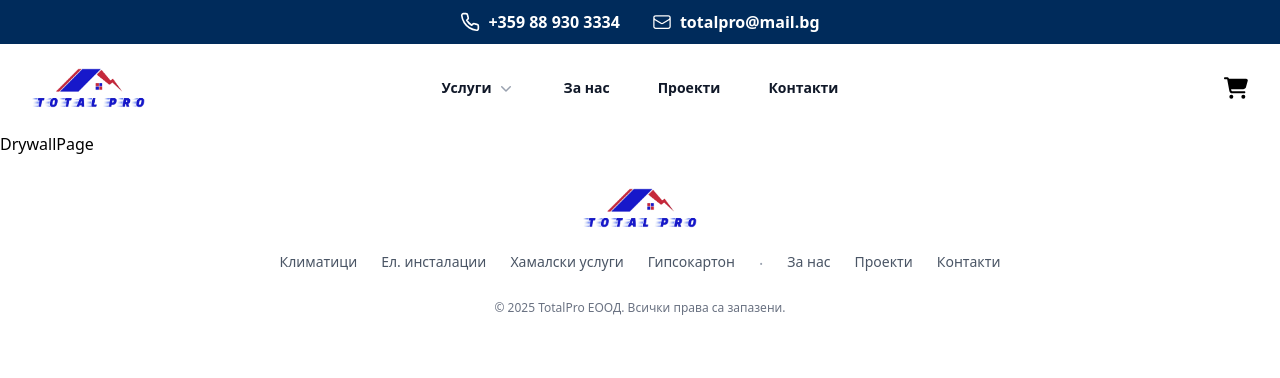
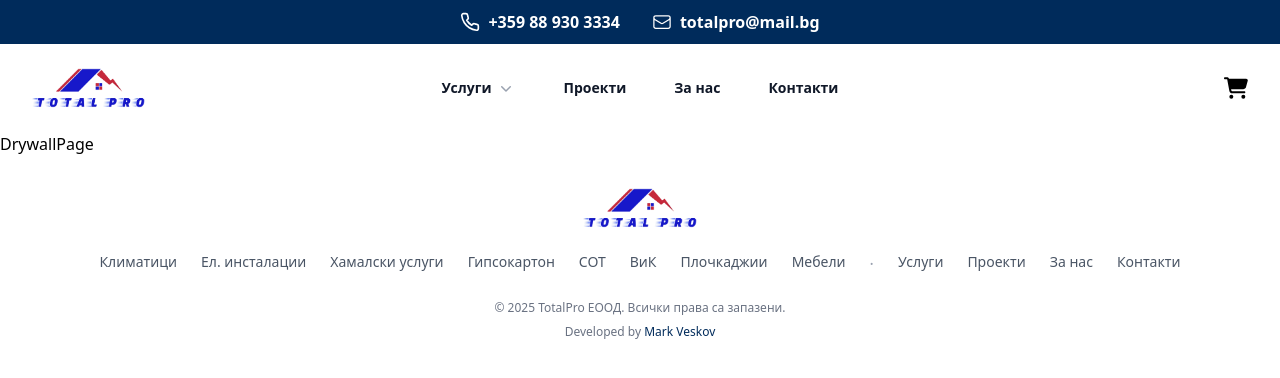
Before and after one commit to MarkVsudo/TotalPro, a React (Vite) app in the folder client/: page /drywall in a window 1280 px wide. Shown: the top 378 px of the page. Built offline with nearby package versions, Linux system fonts and the light colour scheme.

Commit message:
Added react-router-hash-link

```diff
--- a/client/package.json
+++ b/client/package.json
@@ -19,6 +19,7 @@
     "react-modal": "^3.16.3",
     "react-router": "^7.6.2",
     "react-router-dom": "^7.6.2",
+    "react-router-hash-link": "^2.4.3",
     "swiper": "^11.2.8",
     "tailwindcss": "^4.1.10"
   },
--- a/client/src/components/AirConPageComponents/AirConPagination.jsx
+++ b/client/src/components/AirConPageComponents/AirConPagination.jsx
@@ -3,7 +3,7 @@ import { IoIosArrowBack } from "react-icons/io";
 
 export default function AirConPagination() {
   return (
-    <div className="flex items-center justify-between border-t border-gray-200 bg-white px-4 py-3 sm:px-6 mt-4">
+    <div className="flex items-center justify-between border-t border-gray-200 bg-white py-3 mt-4">
       <div className="flex flex-1 justify-between sm:hidden">
         <a
           href="#"
--- a/client/src/components/HomePageComponents/HeroSection.jsx
+++ b/client/src/components/HomePageComponents/HeroSection.jsx
@@ -1,5 +1,4 @@
-import React from "react";
-
+import { HashLink } from "react-router-hash-link";
 const images = [
   {
     src: "https://www.socool.sg/wp-content/uploads/2023/12/aircon-installation-cost-and-services-in-singapore.webp",
@@ -55,9 +54,12 @@ const HeroSection = () => {
           </p>
 
           <div className="mt-8 flex gap-4">
-            <button className="text-[#002B5B] bg-white px-5 py-3 rounded-md font-medium shadow-md cursor-pointer hover:bg-gray-50 transition-colors">
+            <HashLink
+              to="/#services"
+              className="text-[#002B5B] bg-white px-5 py-3 rounded-md font-medium shadow-md cursor-pointer hover:bg-gray-50 transition-colors"
+            >
               Виж услугите
-            </button>
+            </HashLink>
           </div>
         </div>
 
--- a/client/src/components/HomePageComponents/ServicesSection.jsx
+++ b/client/src/components/HomePageComponents/ServicesSection.jsx
@@ -68,7 +68,7 @@ const services = [
 
 const ServicesSection = () => {
   return (
-    <section className="my-12 px-4 max-w-7xl mx-auto">
+    <section id="services" className="my-12 px-4 max-w-7xl mx-auto">
       <div className="flex justify-center mb-8">
         <h2 className="text-4xl font-bold mb-4 text-[#002B5B]">
           Услугите, които предлагаме
--- a/client/src/components/shared/Footer.jsx
+++ b/client/src/components/shared/Footer.jsx
@@ -1,5 +1,41 @@
 import { Link } from "react-router-dom";
+import { HashLink } from "react-router-hash-link";
 import FooterLogo from "../../assets/nav-logo.png";
+
+const services = [
+  {
+    name: "Климатици",
+    href: "/air-conditioning",
+  },
+  {
+    name: "Ел. инсталации",
+    href: "/electric-installations",
+  },
+  {
+    name: "Хамалски услуги",
+    href: "/moving-services",
+  },
+  {
+    name: "Гипсокартон",
+    href: "/drywall",
+  },
+  {
+    name: "СОТ",
+    href: "/security-alarm-equipment",
+  },
+  {
+    name: "ВиК",
+    href: "/plumbing-services",
+  },
+  {
+    name: "Плочкаджии",
+    href: "/tiling-services",
+  },
+  {
+    name: "Мебели",
+    href: "/furniture",
+  },
+];
 
 const Footer = () => {
   return (
@@ -9,52 +45,46 @@ const Footer = () => {
           <img alt="Footer logo" src={FooterLogo} className="h-10 w-auto" />
         </Link>
         <div className="flex flex-wrap justify-center gap-6">
-          <a
-            href="#"
+          {services.map((service, index) => (
+            <Link
+              key={index}
+              to={service.href}
+              className="text-gray-600 hover:text-gray-900 text-sm font-medium"
+            >
+              {service.name}
+            </Link>
+          ))}
+          <span className="text-gray-400">·</span>
+          <HashLink
+            to="/#services"
             className="text-gray-600 hover:text-gray-900 text-sm font-medium"
           >
-            Климатици
-          </a>
-          <a
-            href="#"
+            Услуги
+          </HashLink>
+          <HashLink
+            to="/#projects"
             className="text-gray-600 hover:text-gray-900 text-sm font-medium"
           >
-            Ел. инсталации
-          </a>
-          <a
-            href="#"
-            className="text-gray-600 hover:text-gray-900 text-sm font-medium"
-          >
-            Хамалски услуги
-          </a>
-          <a
-            href="#"
-            className="text-gray-600 hover:text-gray-900 text-sm font-medium"
-          >
-            Гипсокартон
-          </a>
-          <span className="text-gray-400">·</span>
-          <a
-            href="#"
+            Проекти
+          </HashLink>
+          <HashLink
+            to="/#about-us"
             className="text-gray-600 hover:text-gray-900 text-sm font-medium"
           >
             За нас
-          </a>
-          <a
-            href="#"
-            className="text-gray-600 hover:text-gray-900 text-sm font-medium"
-          >
-            Проекти
-          </a>
-          <a
-            href="#"
+          </HashLink>
+          <HashLink
+            to="/#contact"
             className="text-gray-600 hover:text-gray-900 text-sm font-medium"
           >
             Контакти
+          </HashLink>
+        </div>
+        <div className="flex flex-col text-center text-gray-500 text-xs gap-2">
+          <p>© 2025 TotalPro ЕООД. Всички права са запазени.</p>
+          <a href="https://github.com/MarkVsudo" target="_blank">
+            Developed by <span className="text-[#002B5B]">Mark Veskov</span>
           </a>
-        </div>
-        <div className="text-center text-gray-500 text-xs">
-          © 2025 TotalPro ЕООД. Всички права са запазени.
         </div>
       </div>
     </footer>
--- a/client/src/components/shared/Navbar.jsx
+++ b/client/src/components/shared/Navbar.jsx
@@ -1,5 +1,6 @@
 "use client";
 import { Link } from "react-router-dom";
+import { HashLink } from "react-router-hash-link";
 import { useState } from "react";
 import {
   Dialog,
@@ -152,15 +153,24 @@ export default function Navbar() {
             </PopoverPanel>
           </Popover>
 
-          <a href="#about-us" className="text-sm/6 font-semibold text-gray-900">
+          <HashLink
+            to="/#projects"
+            className="text-sm/6 font-semibold text-gray-900"
+          >
+            Проекти
+          </HashLink>
+          <HashLink
+            to="/#about-us"
+            className="text-sm/6 font-semibold text-gray-900"
+          >
             За нас
-          </a>
-          <a href="#projects" className="text-sm/6 font-semibold text-gray-900">
-            Проекти
-          </a>
-          <a href="#contact" className="text-sm/6 font-semibold text-gray-900 ">
+          </HashLink>
+          <HashLink
+            to="/#contact"
+            className="text-sm/6 font-semibold text-gray-900 "
+          >
             Контакти
-          </a>
+          </HashLink>
         </PopoverGroup>
         <div className="hidden lg:flex lg:flex-1 lg:justify-end">
           <button></button>
```
Also changed, not shown: 1 other file (tests, documents, lock files or other folders).
